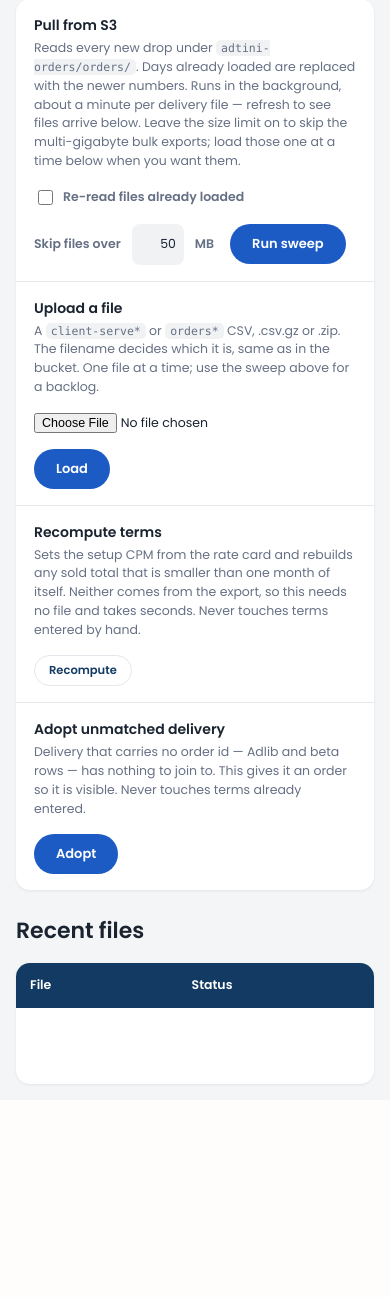
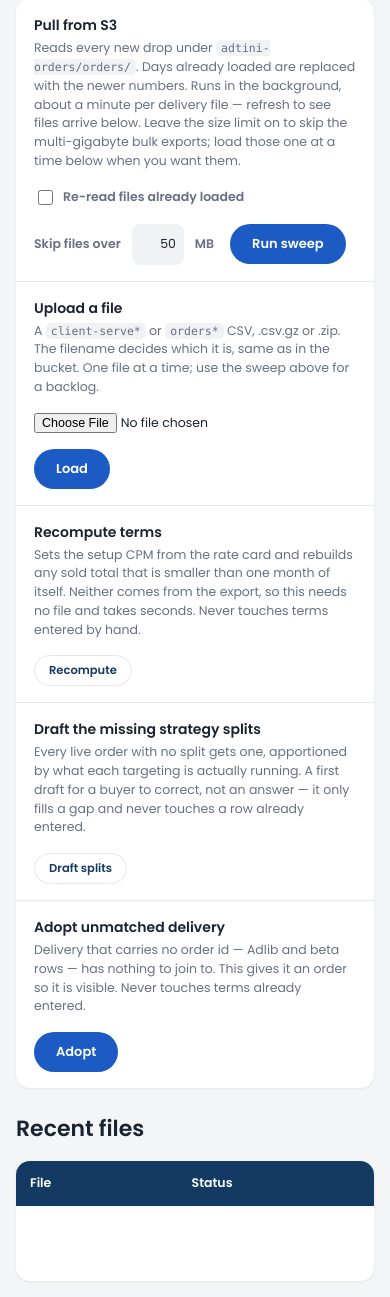
Before and after one commit to kiri-ux/adtini-pacing, a Flask app: page /data in a window 390 px wide. Shown: the part 351-1648 px from the top of the page. Before the commit the page ends 1438 px from the top, so only its background shows below. Run offline with Flask 3, Linux system fonts and the light colour scheme; data that the repository does not hold is empty; parts of the project's set-up code (start-up, migrations or seed data) failed here and were passed over; some libraries are stand-ins or nearby versions.

Commit message:
Fix the Product tab; draft the missing splits across the whole book
**The Product tab did nothing.** Renaming Campaign to Product changed the
link to `tab=product` but not the route's list of accepted tabs, so it
fell through to the default and clicking Product showed the Order pane.
Both are built from one list now, and the test follows every tab link the
page actually renders rather than a list written out again beside it. The
old `tab=campaign` still lands on Product; links to it are out there.

**Draft splits for every order missing one.** Doing it a product at a
time across a thousand orders is not work that finishes. Every live
Insertion Order with no split gets one, apportioned by what each
targeting is actually running, editable, and only ever filling a gap.

Measured on a book of 1,500 orders, 4,500 line items and 607,500 days of
delivery. Built a full order view per order it took 105 seconds and held
a worker for all of it; the shares are all it needs, so the batch is one
query instead of four per order: 17 seconds, and 27MB rather than the
231MB that took the service down last time.

Scale found a modelling bug on the way. A strategy label was unique per
order, but an order can carry two line items of the same product - two
Mobile Conquesting lines - and both running "MC - Behavioral" is two real
rows describing two real campaigns. Keyed on the order alone the second
could not be written at all, and drafting across the book died partway
through on a unique violation. A strategy belongs to a product, so that
is the grain.

Co-Authored-By: Claude Opus 5 <noreply@anthropic.com>
Claude-Session: https://claude.ai/code/session_01J9fcuXmKYTkkksmjFW7UcZ

```diff
--- a/app.py
+++ b/app.py
@@ -403,6 +403,12 @@ def overview():
         )
 
 
+# The order page's views. The template's tab bar is built from this, so a
+# tab cannot be added to one and forgotten in the other - which is exactly
+# how renaming Campaign to Product left the new link falling back to Order.
+ORDER_TABS = ("order", "product", "strategy")
+
+
 @app.route("/orders/<int:order_id>")
 @login_required
 def order_detail(order_id: int):
@@ -411,13 +417,17 @@ def order_detail(order_id: int):
         if view is None:
             abort(404)
         tab = request.args.get("tab") or "order"
-        if tab not in ("order", "campaign", "strategy"):
+        # "campaign" is what this tab was called before it was renamed, and
+        # links to it are out there.
+        tab = {"campaign": "product"}.get(tab, tab)
+        if tab not in ORDER_TABS:
             tab = "order"
         return render_template(
             "order.html",
             v=view,
             t=view.total,
             tab=tab,
+            order_tabs=ORDER_TABS,
             chart=views.chart_series(view),
             product_charts=views.product_charts(view),
             blocks=views.strategy_blocks(db, view),
@@ -616,7 +626,8 @@ def strategy_add(order_id: int):
 
         clash = db.execute(
             select(StrategyTerms).where(
-                StrategyTerms.order_id == order_id, StrategyTerms.label == label
+                StrategyTerms.line_item_id == item.id,
+                StrategyTerms.label == label,
             )
         ).scalar_one_or_none()
         if clash is not None:
@@ -685,10 +696,14 @@ def strategy_seed(order_id: int):
         taken = {
             term.label
             for term in db.execute(
-                select(StrategyTerms).where(StrategyTerms.order_id == order_id)
+                select(StrategyTerms).where(StrategyTerms.line_item_id == item.id)
             ).scalars()
         }
-        count = len(taken)
+        count = db.execute(
+            select(func.count())
+            .select_from(StrategyTerms)
+            .where(StrategyTerms.order_id == order_id)
+        ).scalar() or 0
 
         monthly = item.monthly_impressions or item.monthly_spend or item.client_monthly_budget
         total = item.total_impressions or item.total_spend or item.client_total_budget
@@ -917,6 +932,9 @@ def data_action():
     elif action == "recompute":
         with session_scope() as db:
             message = recompute_terms(db).summary()
+    elif action == "draft-splits":
+        with session_scope() as db:
+            message = views.draft_missing_splits(db, as_of=_as_of()).summary()
 
     if message:
         flash(message)
--- a/templates/data.html
+++ b/templates/data.html
@@ -65,6 +65,21 @@
       </div>
       <button class="btn2 addprod" type="submit"
         {% if sweep_running %}disabled{% endif %}>Recompute</button>
+    </form>
+  </div>
+
+  <div class="datarow">
+    <form method="post" action="{{ url_for('data_action') }}">
+      <input type="hidden" name="action" value="draft-splits">
+      <div>
+        <h4>Draft the missing strategy splits</h4>
+        <p class="hint">Every live order with no split gets one, apportioned
+          by what each targeting is actually running. A first draft for a
+          buyer to correct, not an answer &mdash; it only fills a gap and
+          never touches a row already entered.</p>
+      </div>
+      <button class="btn2 addprod" type="submit"
+        {% if sweep_running %}disabled{% endif %}>Draft splits</button>
     </form>
   </div>
 
--- a/views.py
+++ b/views.py
@@ -1383,3 +1383,230 @@ def strategy_blocks(session, view: "OrderView") -> list[StrategyBlock]:
         blocks.append(block)
 
     return blocks
+
+
+@dataclass
+class DraftResult:
+    orders_seen: int = 0
+    orders_drafted: int = 0
+    strategies_added: int = 0
+    orders_without_delivery: int = 0
+
+    def summary(self) -> str:
+        parts = [
+            f"{self.orders_drafted} orders given a split",
+            f"{self.strategies_added} strategies drafted",
+        ]
+        if self.orders_without_delivery:
+            parts.append(
+                f"{self.orders_without_delivery} had nothing running to draft from"
+            )
+        return ", ".join(parts) + f" (of {self.orders_seen} missing one)"
+
+
+# Orders per batch. Each one costs a handful of queries and a page's worth of
+# objects, and this runs in the web worker beside whatever else it is serving.
+DRAFT_BATCH = 50
+
+
+def draft_missing_splits(session, as_of: dt.date | None = None) -> DraftResult:
+    """Draft a sold split for every product that has none.
+
+    The split is the only thing that says which targeting to push when a
+    product is under-pacing, and nearly every order on the book is missing
+    it. Doing that a product at a time, by hand, across a thousand orders is
+    not work anybody is going to finish.
+
+    What is running is knowable; what each targeting was *bought* for is not,
+    so this apportions the product's sold figures by the shares actually
+    running and leaves the rows editable. It is a first draft for a buyer to
+    correct, not an answer - which is why it only ever fills a gap and never
+    touches a row that already exists.
+    """
+    as_of = as_of or latest_delivery_date(session) or dt.date.today()
+    result = DraftResult()
+
+    # Only Insertion Orders that are still running: pacing a finished order
+    # by strategy answers nothing anybody is going to act on.
+    candidates = list(
+        session.execute(
+            select(Order.id)
+            .where(
+                func.lower(func.coalesce(Order.order_type, "")) == PACEABLE_ORDER_TYPE,
+                Order.active.is_(True),
+                or_(Order.end_date.is_(None), Order.end_date >= as_of),
+                ~Order.id.in_(select(StrategyTerms.order_id).distinct()),
+            )
+            .order_by(Order.id)
+        ).scalars()
+    )
+    result.orders_seen = len(candidates)
+
+    for start in range(0, len(candidates), DRAFT_BATCH):
+        batch = candidates[start : start + DRAFT_BATCH]
+        orders = list(
+            session.execute(
+                select(Order)
+                .where(Order.id.in_(batch))
+                .options(selectinload(Order.line_items), selectinload(Order.client))
+            ).scalars()
+        )
+        line_items = [
+            li
+            for order in orders
+            for li in order.line_items
+            if products.is_paced(li.product)
+        ]
+        if not line_items:
+            result.orders_without_delivery += len(orders)
+            continue
+
+        # One pass over the batch rather than a full order view per order.
+        # Built per order, the whole book took a hundred seconds and held a
+        # worker for all of it; the shares are all this needs.
+        series: dict[int, list[StrategySeries]] = {}
+        for metric in ("impressions", "cost"):
+            wanted = [
+                li for li in line_items
+                if (
+                    "impressions"
+                    if (li.pacing_type or li.order.pacing_type or "impression")
+                    == "impression"
+                    else "cost"
+                ) == metric
+            ]
+            if wanted:
+                series.update(strategy_series(session, wanted, metric=metric))
+
+        for order in orders:
+            added = 0
+            for item in order.line_items:
+                if not products.is_paced(item.product):
+                    continue
+                added += _draft_item(session, item, series.get(item.id, []))
+            if added:
+                result.orders_drafted += 1
+                result.strategies_added += added
+            else:
+                result.orders_without_delivery += 1
+
+        # Written out and let go of between batches. Holding a thousand
+        # orders and their line items in one session is how the last
+        # sweeping action over the whole book took the worker down.
+        session.flush()
+        session.expunge_all()
+
+    return result
+
+
+def _draft_item(
+    session, item: LineItem, running: list["StrategySeries"]
+) -> int:
+    """Apportion one product's sold figures by what is running under it."""
+    running = [s for s in running if s.total > 0]
+    total_run = sum(s.total for s in running)
+    if not running or not total_run:
+        return 0
+
+    # What this product already has. Rows added earlier in this same run are
+    # not flushed yet, so the session's pending objects are counted too -
+    # without that, two products on one order running the same targeting each
+    # tried to write the same row.
+    taken = {
+        label
+        for label in session.execute(
+            select(StrategyTerms.label).where(StrategyTerms.line_item_id == item.id)
+        ).scalars()
+    }
+    if taken:
+        return 0
+    taken |= {
+        pending.label
+        for pending in session.new
+        if isinstance(pending, StrategyTerms) and pending.line_item_id == item.id
+    }
+
+    monthly = (
+        item.monthly_impressions or item.monthly_spend or item.client_monthly_budget
+    )
+    total = item.total_impressions or item.total_spend or item.client_total_budget
+    rate = item.goal_cpm or item.goal_cpc or item.goal_cpe
+
+    added = 0
+    for entry in sorted(running, key=lambda s: -s.total):
+        if entry.label in taken:
+            continue
+        share = entry.total / total_run
+        session.add(
+            StrategyTerms(
+                order_id=item.order_id,
+                line_item_id=item.id,
+                label=entry.label,
+                match_key=sheets.match_key(entry.label),
+                monthly_target=(monthly * share) if monthly else None,
+                total_target=(total * share) if total else None,
+                rate=rate,
+                sort_order=added,
+                source="drafted from delivery",
+                added_by_hand=True,
+            )
+        )
+        taken.add(entry.label)
+        added += 1
+    return added
+
+
+def _draft_block(session, block: "StrategyBlock") -> int:
+    """Apportion one product's sold figures by what is running under it."""
+    if block.terms:
+        return 0
+    running = [o for o in block.observed if o.delivered > 0]
+    if not running:
+        return 0
+
+    item = block.line_item
+    monthly = (
+        item.monthly_impressions or item.monthly_spend or item.client_monthly_budget
+    )
+    total = item.total_impressions or item.total_spend or item.client_total_budget
+    rate = item.goal_cpm or item.goal_cpc or item.goal_cpe
+
+    # What this product already has. Rows added earlier in this same run are
+    # not flushed yet, so the session's pending objects are counted too -
+    # without that, two products on one order running the same targeting each
+    # tried to write the same row.
+    taken = {
+        label
+        for label in session.execute(
+            select(StrategyTerms.label).where(
+                StrategyTerms.line_item_id == item.id
+            )
+        ).scalars()
+    }
+    taken |= {
+        pending.label
+        for pending in session.new
+        if isinstance(pending, StrategyTerms) and pending.line_item_id == item.id
+    }
+
+    added = 0
+    for observed in running:
+        if observed.label in taken:
+            continue
+        session.add(
+            StrategyTerms(
+                order_id=item.order_id,
+                line_item_id=item.id,
+                label=observed.label,
+                match_key=observed.match_key,
+                monthly_target=(monthly * observed.share) if monthly else None,
+                total_target=(total * observed.share) if total else None,
+                rate=rate,
+                sort_order=len(taken) + added,
+                source="drafted from delivery",
+                added_by_hand=True,
+            )
+        )
+        taken.add(observed.label)
+        added += 1
+    return added
```
Also changed, not shown: migrations/versions/0011_strategy_label_per_product.py (added, +34 -0 lines), models.py (+6 -1 lines), templates/order.html (+8 -7 lines), tests/test_strategy_tab.py (+162 -0 lines).
